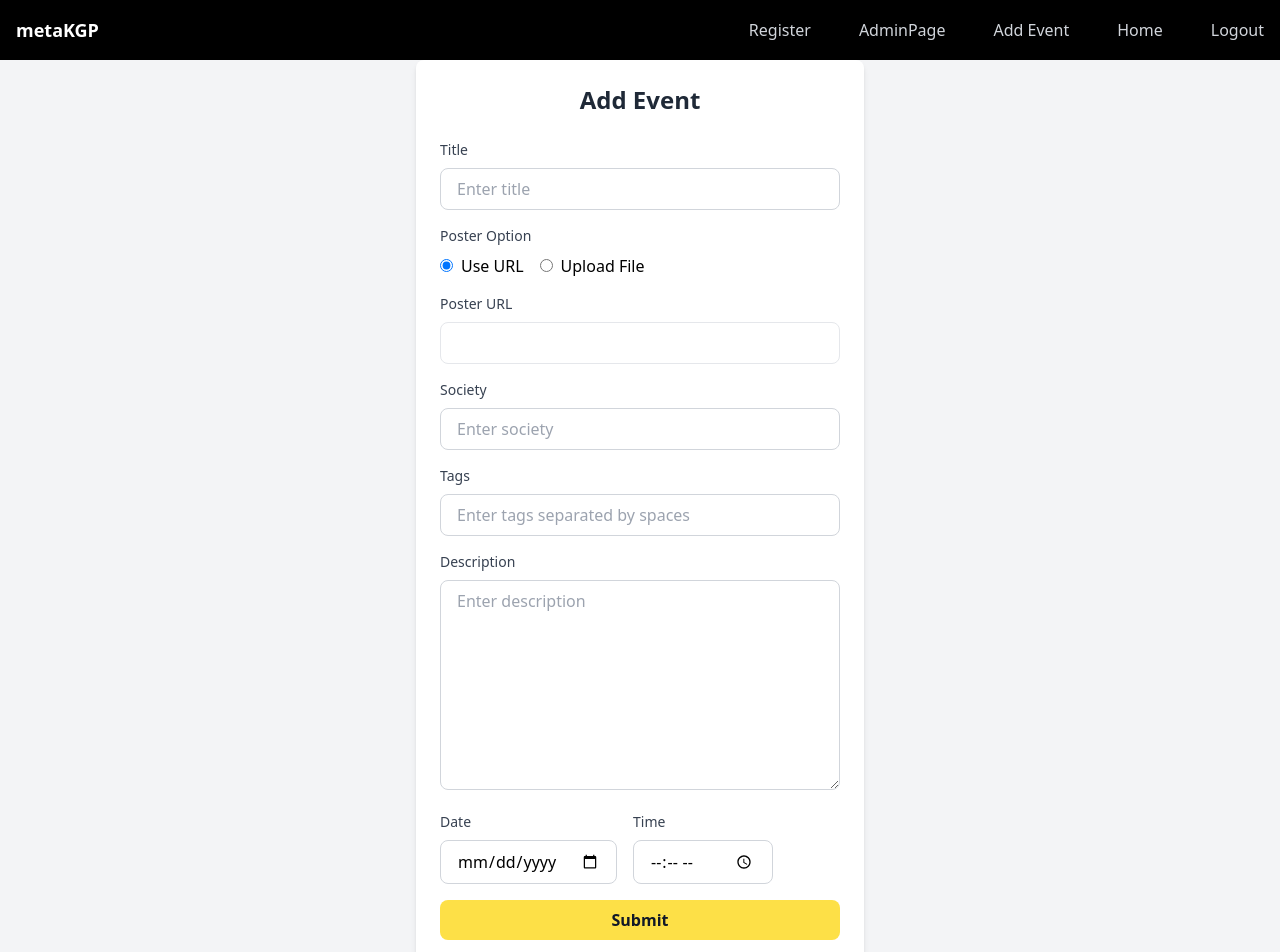
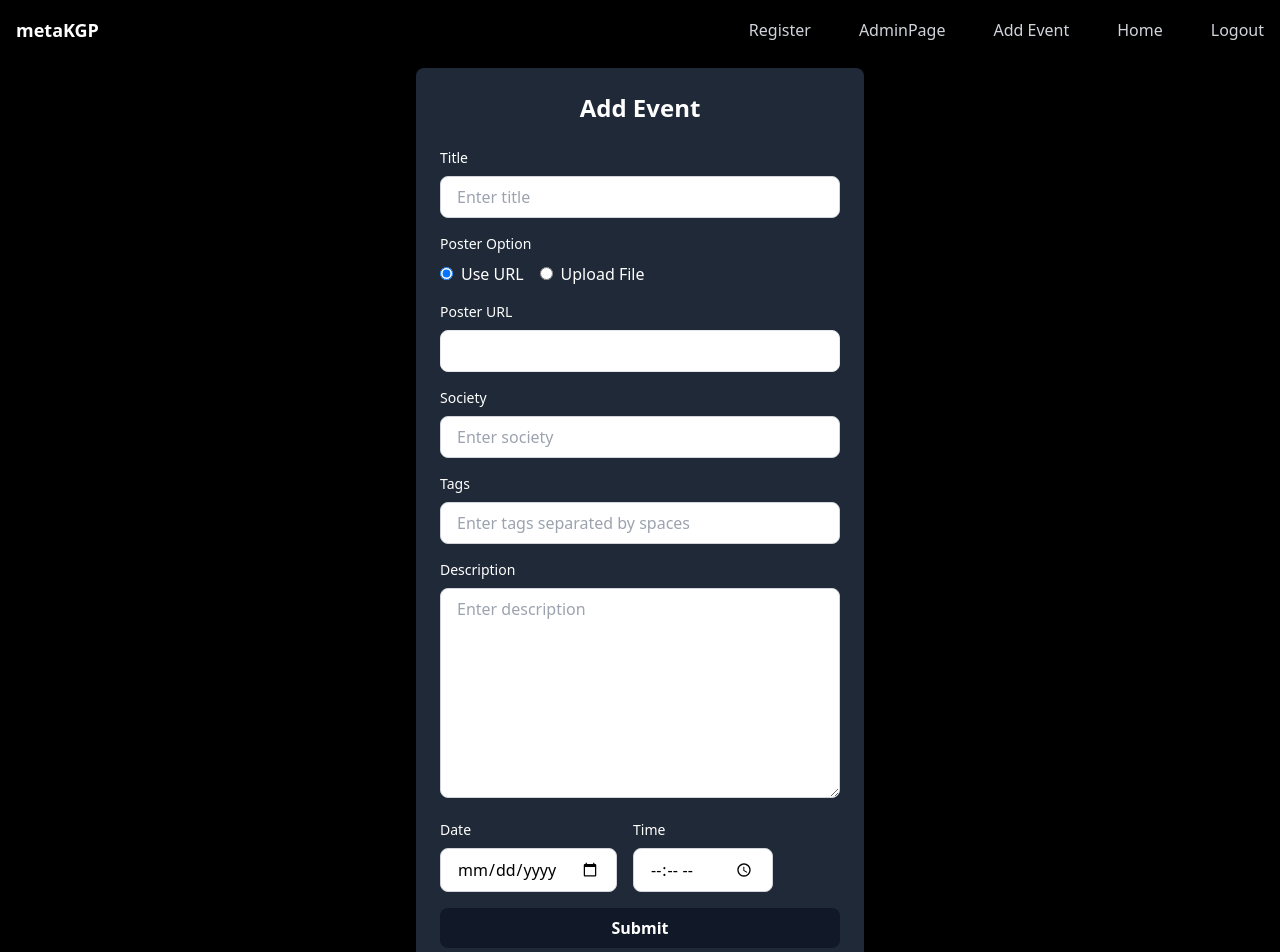
Before and after one commit to metakgp/events-board, a React (Vite) app in the folder frontend/: page /add in a window 1280 px wide. Shown: the top 952 px of the page. Built offline with nearby package versions, Linux system fonts and the light colour scheme; sample sign-in values are in the browser's storage.

Commit message:
Added dark theme

```diff
--- a/frontend/src/components/Events.jsx
+++ b/frontend/src/components/Events.jsx
@@ -102,10 +102,10 @@ export default function Events() {
     onCatagoryChange={handleCatagoryChange}
   />
 </div>
-        <div className="grid grid-cols-5 max-lg:grid-cols-4 max-md:grid-cols-3 max-sm:grid-cols-2 max-[380px]:grid-cols-1 max">
+        <div className="grid grid-cols-5 max-lg:grid-cols-4 max-md:grid-cols-3 bg-black min-h-screen max-sm:grid-cols-2 max-[380px]:grid-cols-1 max">
 
           {filteredEvents.length === 0 ? (
-            <p className="p-4">Hi no events yet</p>
+            <p className="p-4 text-white">Hi no events yet</p>
           ) : (
             filteredEvents.map((event, index) => (
               <Eventcard
--- a/frontend/src/pages/AddEvent.jsx
+++ b/frontend/src/pages/AddEvent.jsx
@@ -72,18 +72,18 @@ export default function AddEvent() {
     <>
       <div>
         <Navbar />
-        <div className="flex justify-center items-center min-h-screen bg-gray-100">
-          <form className="w-full max-w-md bg-white shadow-md rounded-lg p-6">
-            <h2 className="text-2xl font-bold mb-6 text-gray-800 text-center">
+        <div className="flex justify-center items-center min-h-screen bg-black">
+          <form className="w-full max-w-md bg-gray-800 shadow-md rounded-lg p-6 my-2">
+            <h2 className="text-2xl font-bold mb-6  text-white text-center">
               Add Event
             </h2>
             <div className="space-y-4">
               <div>
-                <label className="block text-sm font-medium text-gray-700 mb-2">
+                <label className="block text-sm font-medium text-white mb-2">
                   Title
                 </label>
                 <input
-                  className="w-full px-4 py-2 border border-gray-300 rounded-lg focus:outline-none focus:ring-2 focus:ring-yellow-300 focus:border-transparent"
+                  className="w-full px-4 py-2 border text-black border-gray-300 rounded-lg focus:outline-none focus:ring-2 focus:ring-blue-300 focus:border-transparent"
                   type="text"
                   placeholder="Enter title"
                   name="title"
@@ -92,10 +92,10 @@ export default function AddEvent() {
               </div>
 
               <div>
-                <label className="block text-sm font-medium text-gray-700 mb-2">
+                <label className="block text-sm font-medium text-white mb-2">
                   Poster Option
                 </label>
-                <div className="flex space-x-4">
+                <div className="flex space-x-4 text-white">
                   <label>
                     <input
                       type="radio"
@@ -106,22 +106,23 @@ export default function AddEvent() {
                     />
                     <span className="ml-2">Use URL</span>
                   </label>
-                  <label>
+                  <label >
                     <input
+
                       type="radio"
                       name="posterOption"
                       value="file"
                       checked={posterOption === "file"}
                       onChange={() => setPosterOption("file")}
                     />
-                    <span className="ml-2">Upload File</span>
+                    <span className="ml-2 text-white">Upload File</span>
                   </label>
                 </div>
               </div>
 
               {posterOption === "url" && (
                 <div>
-                  <label className="block text-sm font-medium text-gray-700 mb-2">
+                  <label className="block text-sm font-medium text-white mb-2">
                     Poster URL
                   </label>
                   <input
@@ -134,11 +135,11 @@ export default function AddEvent() {
 
               {posterOption === "file" && (
                 <div>
-                  <label className="block text-sm font-medium text-gray-700 mb-2">
+                  <label className="block text-sm font-medium text-white mb-2">
                     Upload Poster
                   </label>
                   <input
-                    className="w-full px-4 py-2 border rounded-lg"
+                    className="w-full text-white px-4 py-2 border rounded-lg"
                     type="file"
                     accept="image/*"
                     onChange={(e) => setPosterFile(e.target.files[0])}
@@ -147,33 +148,33 @@ export default function AddEvent() {
               )}
 
               <div>
-                <label className="block text-sm font-medium text-gray-700 mb-2">
+                <label className="block text-sm font-medium text-white mb-2">
                   Society
                 </label>
                 <input
-                  className="w-full px-4 py-2 border border-gray-300 rounded-lg focus:outline-none focus:ring-2 focus:ring-yellow-300 focus:border-transparent"
+                  className="w-full px-4 py-2 border border-gray-300 rounded-lg focus:outline-none focus:ring-2 focus:ring-blue-300 focus:border-transparent"
                   type="text"
                   placeholder="Enter society"
                   onChange={(e) => setSociety(e.target.value)}
                 />
               </div>
               <div>
-                <label className="block text-sm font-medium text-gray-700 mb-2">
+                <label className="block text-sm font-medium text-white mb-2">
                   Tags
                 </label>
                 <input
-                  className="w-full px-4 py-2 border border-gray-300 rounded-lg focus:outline-none focus:ring-2 focus:ring-yellow-300 focus:border-transparent"
+                  className="w-full px-4 py-2 border border-gray-300 rounded-lg focus:outline-none focus:ring-2 focus:ring-blue-300 focus:border-transparent"
                   type="text"
                   placeholder="Enter tags separated by spaces"
                   onChange={handleTagChange}
                 />
               </div>
               <div>
-                <label className="block text-sm font-medium text-gray-700 mb-2">
+                <label className="block text-sm font-medium text-white mb-2">
                   Description
                 </label>
                 <textarea
-                  className="w-full px-4 py-2 border border-gray-300 rounded-lg focus:outline-none focus:ring-2 focus:ring-yellow-300 focus:border-transparent"
+                  className="w-full px-4 py-2 border border-gray-300 rounded-lg focus:outline-none focus:ring-2 focus:ring-blue-300 focus:border-transparent"
                   placeholder="Enter description"
                   name="description"
                   rows="8"
@@ -182,22 +183,22 @@ export default function AddEvent() {
               </div>
               <div className="flex space-x-4">
                 <div>
-                  <label className="block text-sm font-medium text-gray-700 mb-2">
+                  <label className="block text-sm font-medium text-white mb-2">
                     Date
                   </label>
                   <input
-                    className="px-4 py-2 border border-gray-300 rounded-lg focus:outline-none focus:ring-2 focus:ring-yellow-300 focus:border-transparent"
+                    className="px-4 py-2 border border-gray-300 rounded-lg focus:outline-none focus:ring-2 focus:ring-blue-300 focus:border-transparent"
                     type="date"
                     name="date"
                     onChange={(e) => setDate(e.target.value)}
                   />
                 </div>
                 <div>
-                  <label className="block text-sm font-medium text-gray-700 mb-2">
+                  <label className="block text-sm font-medium text-white mb-2">
                     Time
                   </label>
                   <input
-                    className="px-4 py-2 border border-gray-300 rounded-lg focus:outline-none focus:ring-2 focus:ring-yellow-300 focus:border-transparent"
+                    className="px-4 py-2 border border-gray-300 rounded-lg focus:outline-none focus:ring-2 focus:ring-blue-300 focus:border-transparent"
                     type="time"
                     name="time"
                     onChange={(e) => setTime(e.target.value)}
@@ -206,7 +207,7 @@ export default function AddEvent() {
               </div>
               <div>
                 <button
-                  className="w-full bg-yellow-300 text-gray-900 font-bold py-2 px-4 rounded-lg hover:bg-yellow-400 focus:outline-none focus:ring-2 focus:ring-yellow-500"
+                  className="w-full bg-gray-900 text-white font-bold py-2 px-4 rounded-lg hover:bg-white hover:text-black transition duration-300 "
                   onClick={handleSubmit}
                 >
                   Submit
--- a/frontend/src/pages/AdminPage.jsx
+++ b/frontend/src/pages/AdminPage.jsx
@@ -23,12 +23,12 @@ export default function AdminPage() {
 
 
   return (
-    <div>
+    <div className="bg-black min-h-screen">
       <div>
         <Navbar />
       </div>
       <div>
-        <h1 className="p-4 text-3xl font-bold">
+        <h1 className="p-4 text-3xl font-bold  text-white">
       Pending societies
         </h1>
       </div>
@@ -36,7 +36,7 @@ export default function AdminPage() {
 
 
         { (pendingSocieties.length===0)?(
-          <p className="p-4">  No pending societies</p>
+          <p className="p-4 text-white">  No pending societies</p>
         ):(pendingSocieties.map((soc) => (
           <SocietyCard
           id={soc._id}
--- a/frontend/src/pages/ArchivedEvents.jsx
+++ b/frontend/src/pages/ArchivedEvents.jsx
@@ -18,12 +18,12 @@ export default function ArchivedEvents() {
   return (
     <div>
       <Navbar />
-      <div className="p-4">
-        <h2 className="text-3xl font-bold">Archived Events</h2>
+      <div className="p-4 bg-black min-h-screen">
+        <h2 className="text-3xl font-bold text-white ">Archived Events</h2>
         {pastEvents.length === 0 ? (
-          <p>No past events to show.</p>
+          <p className='text-white my-4'>No past events to show.</p>
         ) : (
-          <div className="grid grid-cols-5 gap-4">
+          <div className="grid grid-cols-5 gap-4 ">
             {pastEvents.map((event, index) => (
                <Eventcard
                               id={event._id}
--- a/frontend/src/pages/EventPage.jsx
+++ b/frontend/src/pages/EventPage.jsx
@@ -37,11 +37,11 @@ export default function EventPage() {
   return (
     <div>
       <Navbar />
-      <div className="flex ">
-      <div className="p-5 w-3/5">
-        <h1 className="text-5xl p-3 font-semibold">{eventDetails.title.charAt(0).toUpperCase()+eventDetails.title.slice(1)}</h1>
+      <div className="flex  bg-black min-h-screen">
+      <div className="p-5 w-3/5 ">
+        <h1 className="text-5xl p-3 font-semibold text-white">{eventDetails.title.charAt(0).toUpperCase()+eventDetails.title.slice(1)}</h1>
         <p
-          className="text-xl p-4 font-poppins"
+          className="text-xl p-4 font-poppins text-white"
           dangerouslySetInnerHTML={{
             __html: makeLinksClickable(eventDetails.description).replace(/\n/g, "<br>"),
           }}
```
Also changed, not shown: frontend/src/pages/Register.jsx (+14 -14 lines), frontend/src/pages/Signin.jsx (+7 -7 lines), 1 other file (tests, documents, lock files or other folders).
